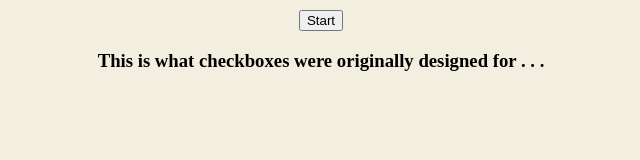
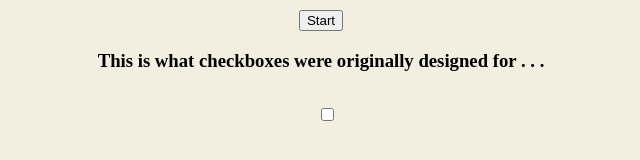
Before and after one commit to Acedev003/bad_apple, a plain HTML site: page index.html in a window 1280 px wide. Shown: the full height of the page, 319-959 px from the left. Drawn offline with Linux system fonts and the light colour scheme.

```diff
--- a/index.html
+++ b/index.html
@@ -33,6 +33,7 @@
             <button onclick="startVideo(this,'assets/badapple.webm',100,75)">Start</button>
             <h3>This is what checkboxes were originally designed for . . . </h3>
             <br>
+            <input type="checkbox" id="d">
         </div>
     </body>
 </html>
```
Also changed, not shown: 1 other file.
